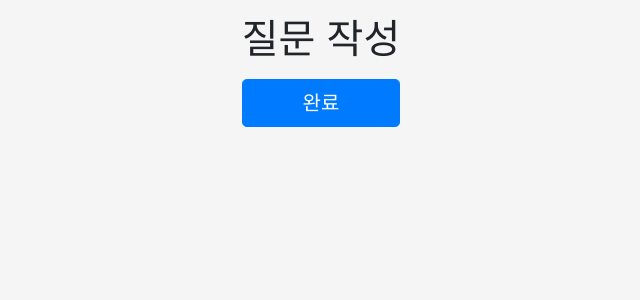
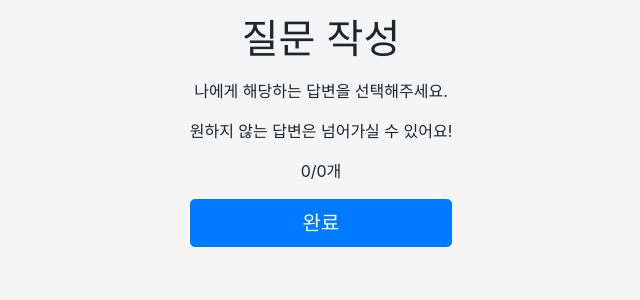
Before and after one commit to 1core2life/you_answer_me, a Flask app: a page that uses templates/questioning.html in a window 1280 px wide. Shown: the top 300 px of the page, without its empty margins (319-959 px from the left). Run offline with Flask 2, Linux system fonts and the light colour scheme; data that the repository does not hold is empty; some libraries are stand-ins or nearby versions.

Commit message:
questing text

```diff
--- a/templates/questioning.html
+++ b/templates/questioning.html
@@ -9,11 +9,18 @@
     <body class="text-center ">
         <div class="form-signin">
             <h1 class="mb-3 font-weight-normal">질문 작성</h1>
-
+            <p>
+                나에게 해당하는 답변을 선택해주세요.
+            </p>
+            <p>
+                원하지 않는 답변은 넘어가실 수 있어요!
+            </p>
             <div id="content">
 
             </div>
 
+            <div class="container mb-3" id="result">
+            </div>
 
             <button class="btn btn-lg btn-primary btn-block" type="submit" onclick="return endQuestioning();">완료</button>
         </div>
@@ -31,6 +38,7 @@
             data: {'questions': questions},
             success: function(res){
                 $("#content").html(res);
+                $('#result').text('0/' + $('.btn-group-vertical').length + '개');
 
                 addListener();
             }
@@ -67,6 +75,7 @@
                     }
                 }
                 res.push({"question_idx": id, "answer":$('input[name="jb-radio"]:checked', '.btn-group-vertical').val()});
+                $('#result').text(res.length + '/' + $('.btn-group-vertical').length + '개');
             });
         }
 
```
